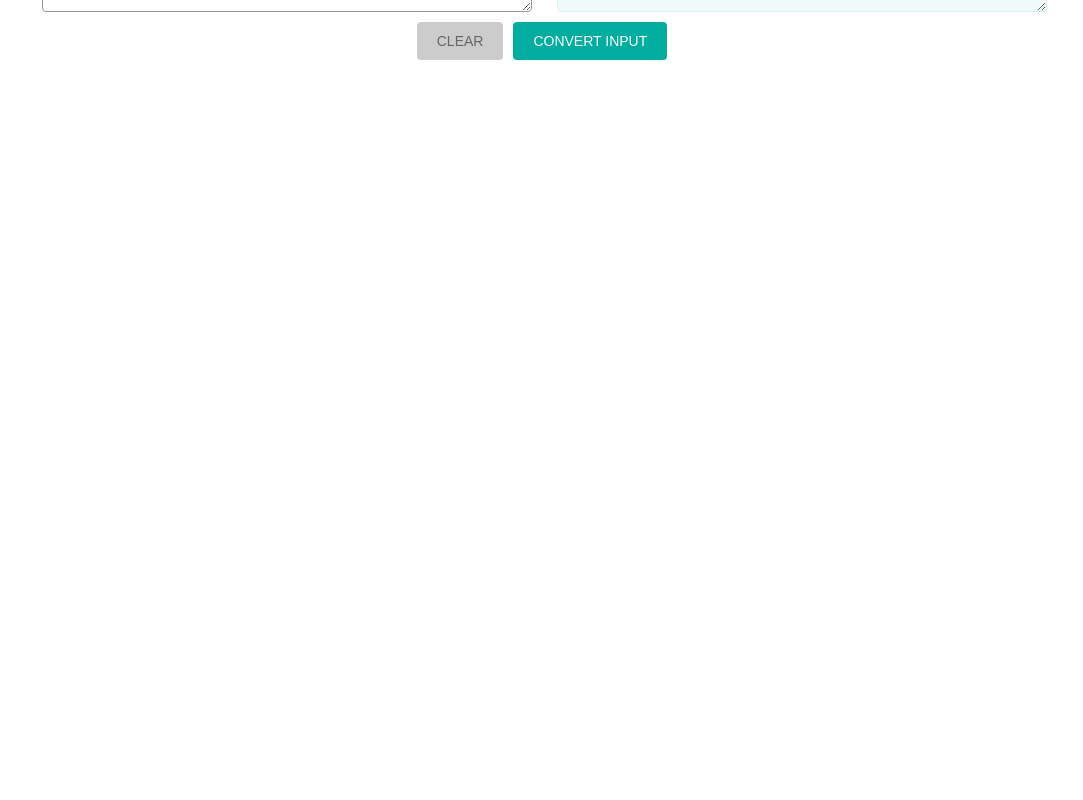
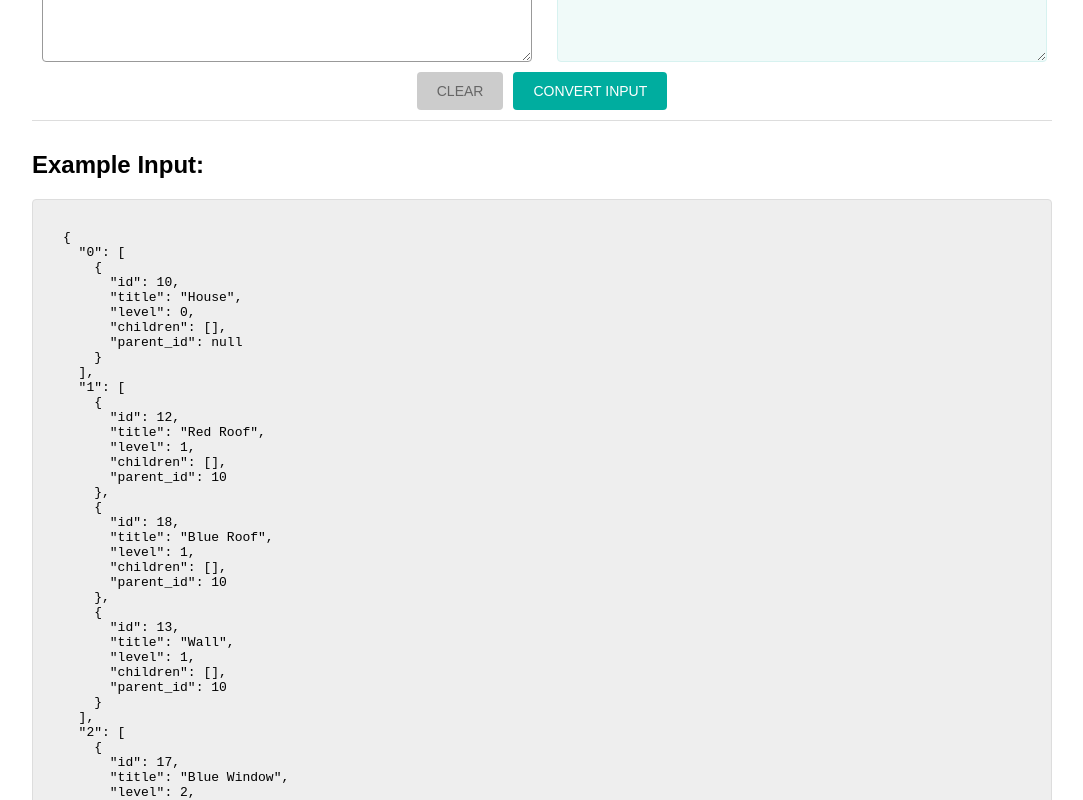
Before and after one commit to nengratana/json-transformation, a React (Create React App) app: page / in a window 1280 px wide. Shown: the part 740-1540 px from the top of the page, without its empty margins (98-1181 px from the left). Before the commit the page ends 800 px from the top, so only its background shows below. Built offline with nearby package versions, Linux system fonts and the light colour scheme.

Commit message:
Add example input

```diff
--- a/src/App.css
+++ b/src/App.css
@@ -1,3 +1,19 @@
+pre {
+  white-space: pre-wrap;
+  text-align: left;
+  background: #eee;
+  padding: 30px;
+  border-radius: 4px;
+  border: 1px solid #ddd;
+}
+
+.example {
+  margin-top: 10px;
+  border-top: 1px solid #ddd;
+  padding-top: 30px;
+  text-align: left;
+}
+
 .App {
   display: block;
   text-align: center;
@@ -12,10 +28,10 @@
 }
 
 .box {
-  height: 600px;
+  height: 650px;
   margin: 10px 10px;
   padding: 30px;
-  font-size: 16px;
+  font-size: 14px;
   color: #666;
   border-radius: 4px;
   font-family: Arial, Helvetica, sans-serif;
@@ -37,6 +53,7 @@
   color:  #fb6d77;
   text-align: center;
   font-size: 24px;
+  vertical-align: middle;
 }
 
 .button {
--- a/src/App.js
+++ b/src/App.js
@@ -2,6 +2,7 @@ import React, { Component } from "react";
 // Import Component
 import InputBox from "./InputBox";
 import OutputBox from "./OutputBox";
+import example from "./example";
 import "./App.css";
 
 class App extends Component {
@@ -101,6 +102,12 @@ class App extends Component {
             CONVERT INPUT
           </button>
         </div>
+        <div className="row">
+          <h2 className="example">Example Input:</h2>
+          <pre>
+            <code>{JSON.stringify(example, null, 2)} </code>
+          </pre>
+        </div>
       </div>
     );
   }
--- /dev/null
+++ b/src/example.js
@@ -0,0 +1,59 @@
+const example = {
+  "0": [
+    {
+      id: 10,
+      title: "House",
+      level: 0,
+      children: [],
+      parent_id: null
+    }
+  ],
+  "1": [
+    {
+      id: 12,
+      title: "Red Roof",
+      level: 1,
+      children: [],
+      parent_id: 10
+    },
+    {
+      id: 18,
+      title: "Blue Roof",
+      level: 1,
+      children: [],
+      parent_id: 10
+    },
+    {
+      id: 13,
+      title: "Wall",
+      level: 1,
+      children: [],
+      parent_id: 10
+    }
+  ],
+  "2": [
+    {
+      id: 17,
+      title: "Blue Window",
+      level: 2,
+      children: [],
+      parent_id: 12
+    },
+    {
+      id: 16,
+      title: "Door",
+      level: 2,
+      children: [],
+      parent_id: 13
+    },
+    {
+      id: 15,
+      title: "Red Window",
+      level: 2,
+      children: [],
+      parent_id: 12
+    }
+  ]
+};
+
+export default example;
```
Also changed, not shown: src/logo.svg (deleted).
